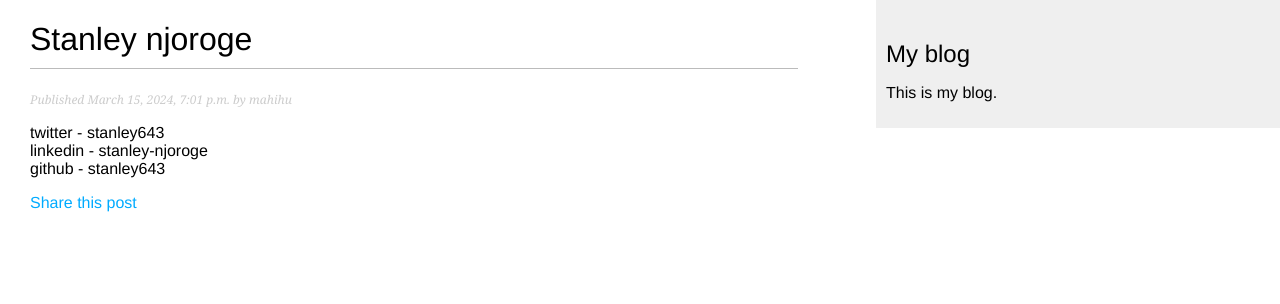
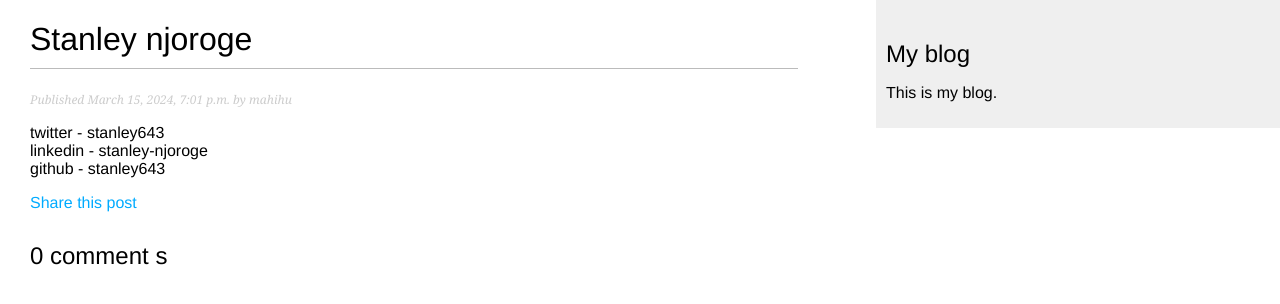
Before and after one commit to stanley643/100daysofalxse, a Django app: page /blog/4/ in a window 1280 px wide. Shown: the top 304 px of the page. Run offline with Django 4.2, Linux system fonts and the light colour scheme; data comes from the database, SQL or seed files in the repository; data that the repository does not hold is empty.

Commit message:
100daysofcode

```diff
--- a/django/mysite/blog/templates/blog/post/detail.html
+++ b/django/mysite/blog/templates/blog/post/detail.html
@@ -11,4 +11,9 @@ Published {{ post.publish }} by {{ post.author }}
 Share this post
 </a>
 </p>
+{% with comments.count as total_comments %}
+<h2>
+	{{ total_comments }} comment {{total_comments|pluralize }}
+</h2>
+{% endwith %}
 {% endblock %}
```
